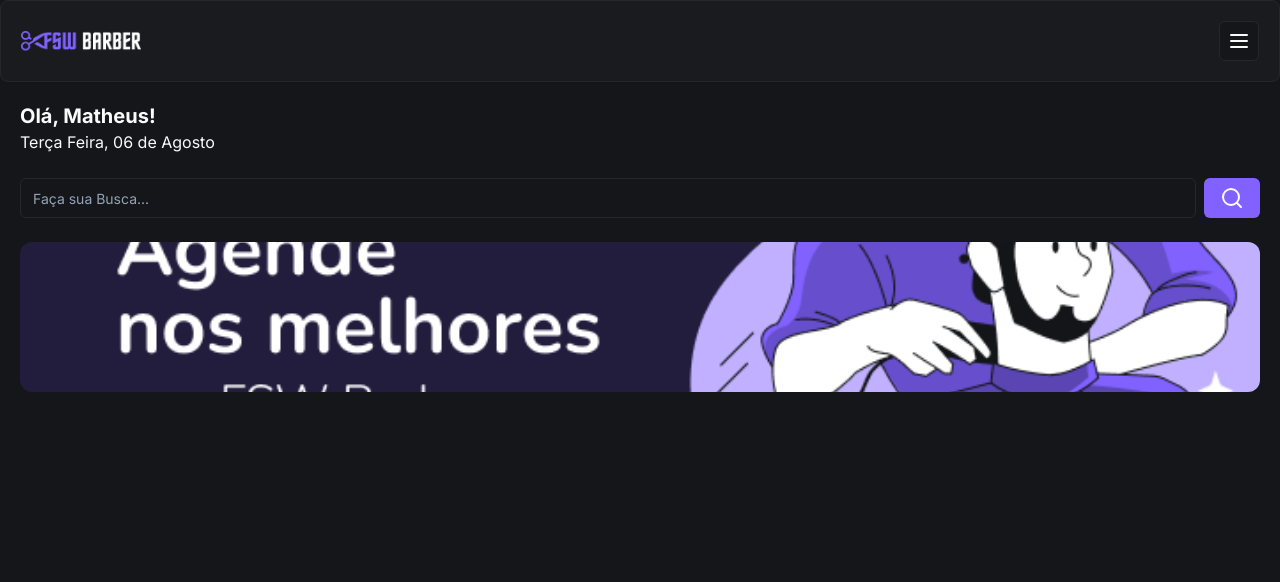
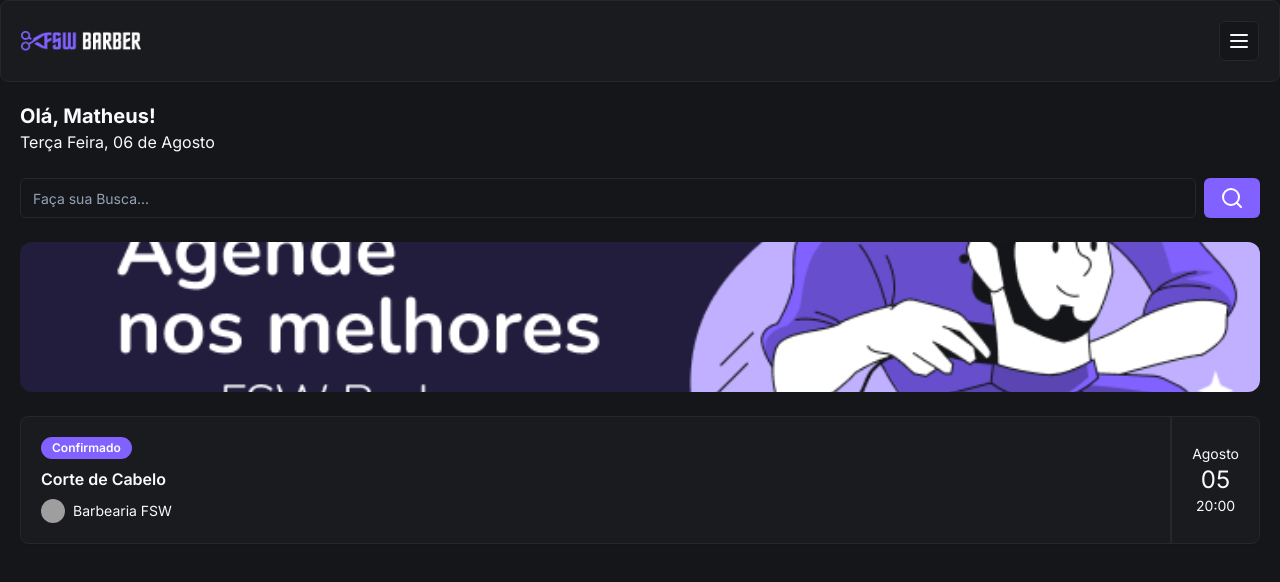
Before and after one commit to MatheusFormentin/fsw-baber, a Next.js app: page / in a window 1280 px wide. Shown: the top 582 px of the page. Built offline with nearby package versions, Linux system fonts and the light colour scheme; grey boxes are pictures that could not be loaded.

Commit message:
feat: add booking item

```diff
--- /dev/null
+++ b/app/_components/ui/avatar.tsx
@@ -0,0 +1,50 @@
+"use client"
+
+import * as React from "react"
+import * as AvatarPrimitive from "@radix-ui/react-avatar"
+
+import { cn } from "@/app/_lib/utils"
+
+const Avatar = React.forwardRef<
+  React.ElementRef<typeof AvatarPrimitive.Root>,
+  React.ComponentPropsWithoutRef<typeof AvatarPrimitive.Root>
+>(({ className, ...props }, ref) => (
+  <AvatarPrimitive.Root
+    ref={ref}
+    className={cn(
+      "relative flex h-10 w-10 shrink-0 overflow-hidden rounded-full",
+      className,
+    )}
+    {...props}
+  />
+))
+Avatar.displayName = AvatarPrimitive.Root.displayName
+
+const AvatarImage = React.forwardRef<
+  React.ElementRef<typeof AvatarPrimitive.Image>,
+  React.ComponentPropsWithoutRef<typeof AvatarPrimitive.Image>
+>(({ className, ...props }, ref) => (
+  <AvatarPrimitive.Image
+    ref={ref}
+    className={cn("aspect-square h-full w-full", className)}
+    {...props}
+  />
+))
+AvatarImage.displayName = AvatarPrimitive.Image.displayName
+
+const AvatarFallback = React.forwardRef<
+  React.ElementRef<typeof AvatarPrimitive.Fallback>,
+  React.ComponentPropsWithoutRef<typeof AvatarPrimitive.Fallback>
+>(({ className, ...props }, ref) => (
+  <AvatarPrimitive.Fallback
+    ref={ref}
+    className={cn(
+      "flex h-full w-full items-center justify-center rounded-full bg-muted",
+      className,
+    )}
+    {...props}
+  />
+))
+AvatarFallback.displayName = AvatarPrimitive.Fallback.displayName
+
+export { Avatar, AvatarImage, AvatarFallback }
--- /dev/null
+++ b/app/_components/ui/badge.tsx
@@ -0,0 +1,36 @@
+import * as React from "react"
+import { cva, type VariantProps } from "class-variance-authority"
+
+import { cn } from "@/app/_lib/utils"
+
+const badgeVariants = cva(
+  "inline-flex items-center rounded-full border px-2.5 py-0.5 text-xs font-semibold transition-colors focus:outline-none focus:ring-2 focus:ring-ring focus:ring-offset-2",
+  {
+    variants: {
+      variant: {
+        default:
+          "border-transparent bg-primary text-primary-foreground hover:bg-primary/80",
+        secondary:
+          "border-transparent bg-secondary text-secondary-foreground hover:bg-secondary/80",
+        destructive:
+          "border-transparent bg-destructive text-destructive-foreground hover:bg-destructive/80",
+        outline: "text-foreground",
+      },
+    },
+    defaultVariants: {
+      variant: "default",
+    },
+  },
+)
+
+export interface BadgeProps
+  extends React.HTMLAttributes<HTMLDivElement>,
+    VariantProps<typeof badgeVariants> {}
+
+function Badge({ className, variant, ...props }: BadgeProps) {
+  return (
+    <div className={cn(badgeVariants({ variant }), className)} {...props} />
+  )
+}
+
+export { Badge, badgeVariants }
--- a/app/page.tsx
+++ b/app/page.tsx
@@ -3,6 +3,9 @@
 import { Button } from "./_components/ui/button"
 import { Input } from "./_components/ui/input"
 import Image from "next/image"
+import { Card, CardContent } from "./_components/ui/card"
+import { Badge } from "./_components/ui/badge"
+import { Avatar, AvatarImage } from "./_components/ui/avatar"
 
 const Home = () => {
   return (
@@ -27,6 +30,26 @@
             fill
           />
         </div>
+
+        <Card className="mt-6">
+          <CardContent className="flex justify-between p-0">
+            <div className="flex flex-col gap-2 py-5 pl-5">
+              <Badge className="w-fit">Confirmado</Badge>
+              <h3 className="font-semibold">Corte de Cabelo</h3>
+              <div className="flex items-center gap-2">
+                <Avatar className="h-6 w-6">
+                  <AvatarImage src="https://utfs.io/f/c97a2dc9-cf62-468b-a851-bfd2bdde775f-16p.png" />
+                </Avatar>
+                <p className="text-sm">Barbearia FSW</p>
+              </div>
+            </div>
+            <div className="flex flex-col items-center justify-center border-l-2 border-solid px-5">
+              <p className="text-sm">Agosto</p>
+              <p className="text-2xl">05</p>
+              <p className="text-sm">20:00</p>
+            </div>
+          </CardContent>
+        </Card>
       </div>
     </div>
   )
--- a/package.json
+++ b/package.json
@@ -14,6 +14,7 @@
   },
   "dependencies": {
     "@prisma/client": "^5.18.0",
+    "@radix-ui/react-avatar": "^1.1.0",
     "@radix-ui/react-slot": "^1.1.0",
     "class-variance-authority": "^0.7.0",
     "clsx": "^2.1.1",
```
Also changed, not shown: 1 other file (tests, documents, lock files or other folders).
